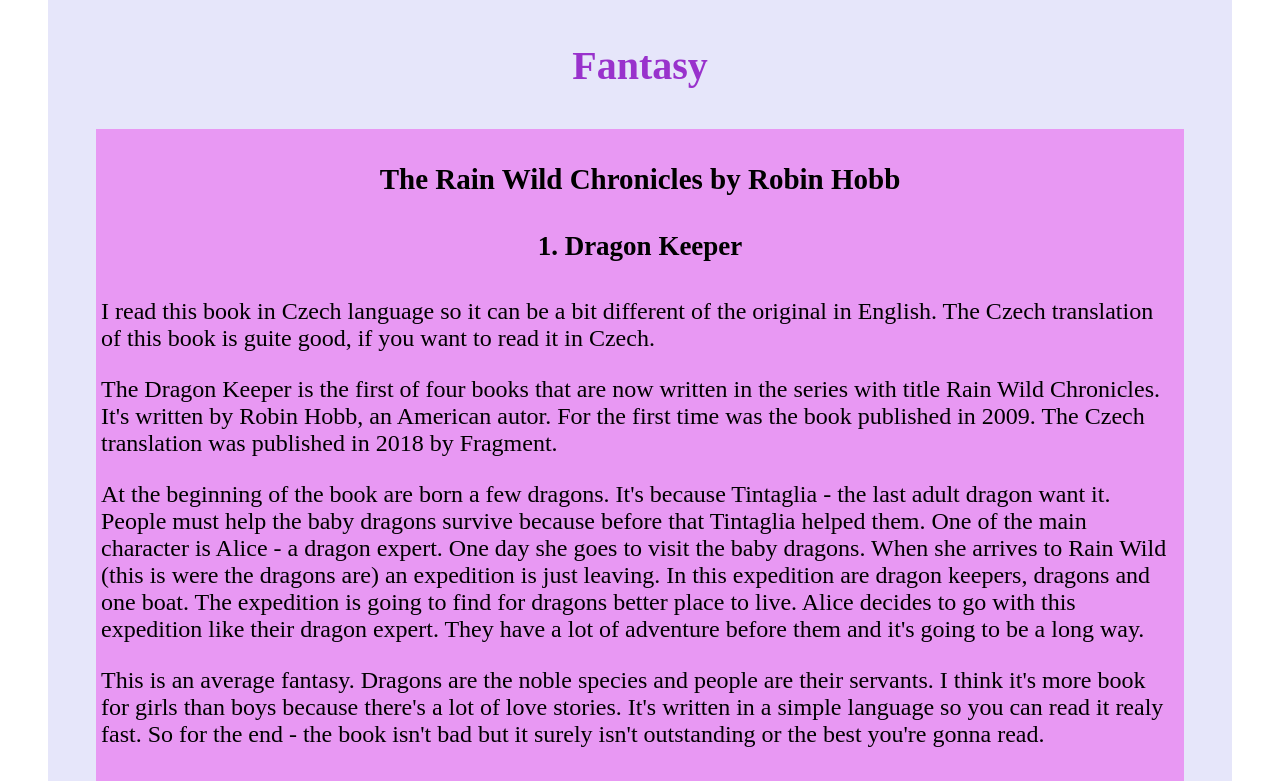
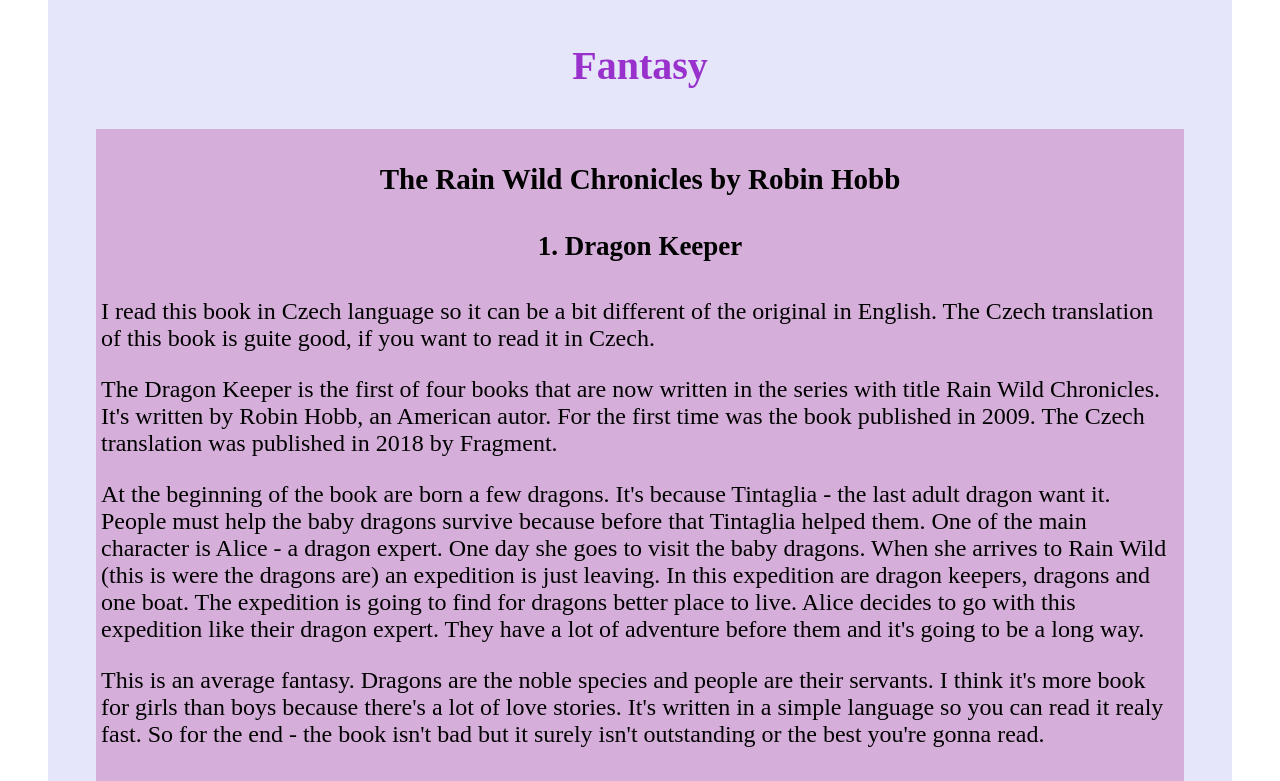
Before and after one commit to AdelkaKoskova/bookweb, a plain HTML site: page index.html in a window 1280 px wide. Shown: the part 1000-1781 px from the top of the page. Drawn offline with Linux system fonts and the light colour scheme.

Commit message:
changed color

```diff
--- a/style.css
+++ b/style.css
@@ -85,6 +85,6 @@ float : left;
 }
 
 .theRainWildChronicles {
-  background-color: rgb(232, 152, 243);
+  background-color: rgb(213, 175, 218);
   padding : 5px;
 }
```
